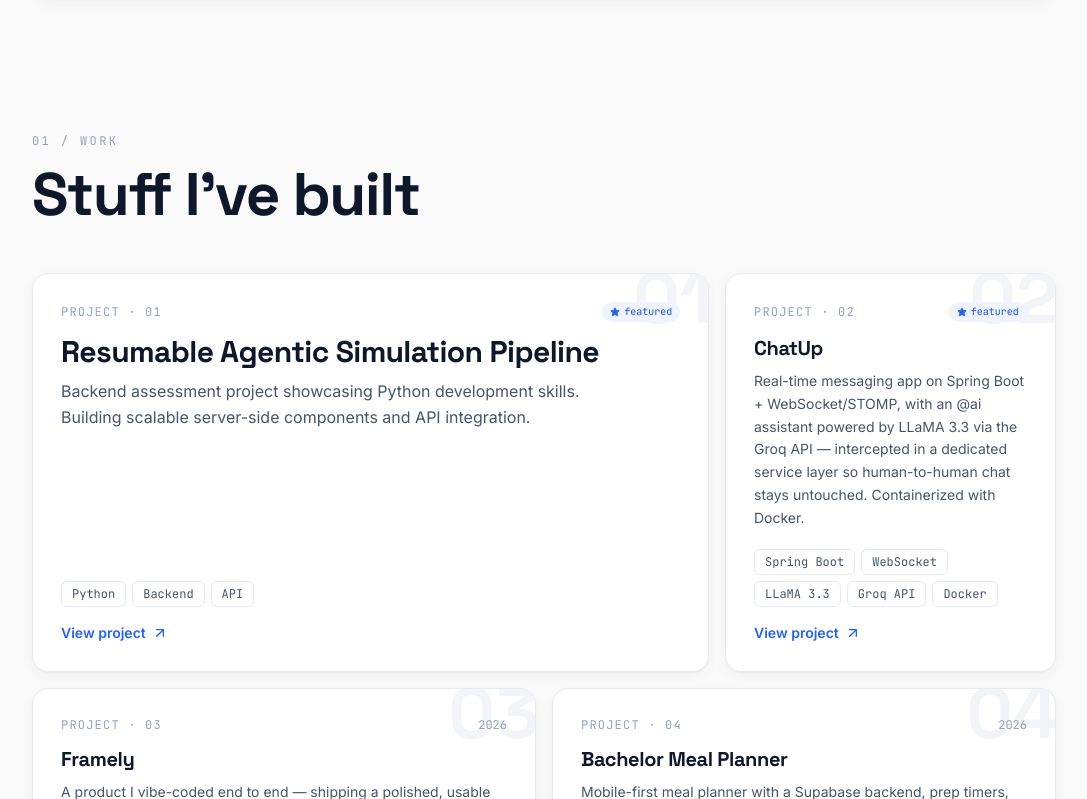
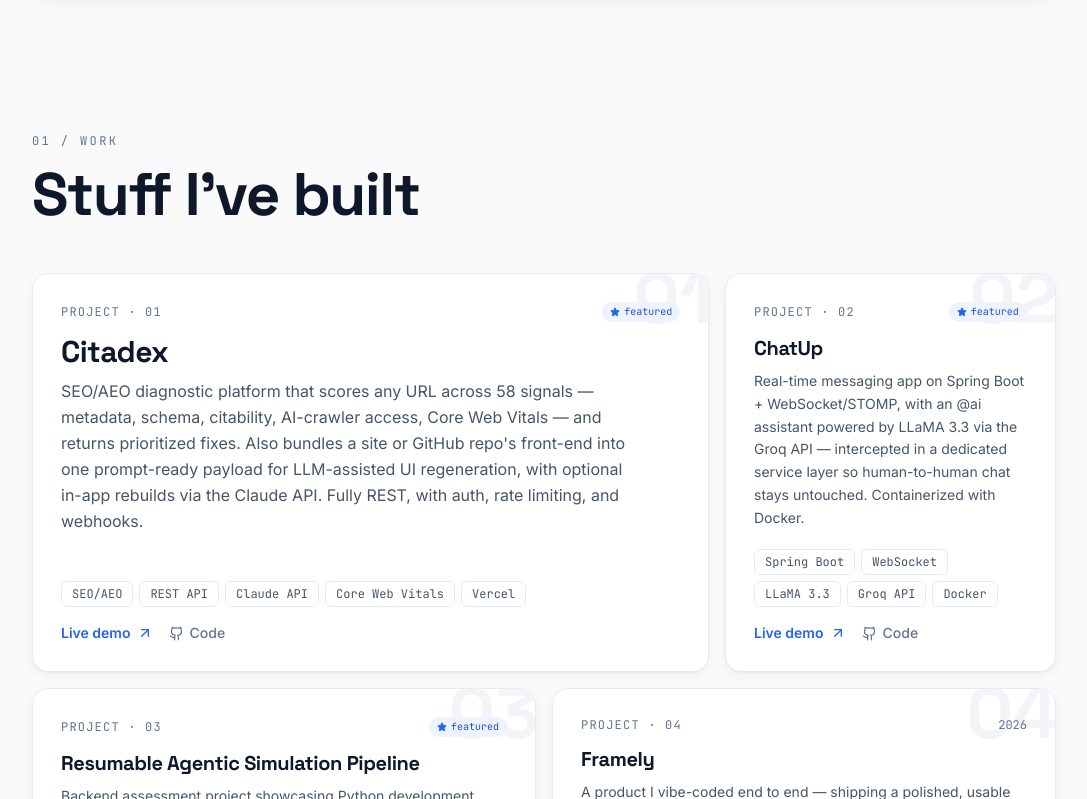
Before and after one commit to HassanYosuf/Portfolio, a React (Vite) app: page / in a window 1280 px wide. Shown: the part 921-1720 px from the top of the page, without its empty margins (96-1183 px from the left). Built offline with nearby package versions, Linux system fonts and the light colour scheme.

Commit message:
feat: enhance accessibility and UI improvements across components

```diff
--- a/src/App.jsx
+++ b/src/App.jsx
@@ -1,4 +1,5 @@
 import { useState } from 'react';
+import { MotionConfig } from 'framer-motion';
 import { Navigation } from './components/Navigation';
 import { Hero } from './components/Hero';
 import { Metrics } from './components/Metrics';
@@ -17,14 +18,15 @@
   const [paletteOpen, setPaletteOpen] = useState(false);
 
   return (
-    <>
+    <MotionConfig reducedMotion="user">
+      <a href="#main" className="skip-link">Skip to content</a>
       <Backdrop />
       <CommandPalette open={paletteOpen} setOpen={setPaletteOpen} contact={portfolioData.contact} />
 
       <div className="overflow-x-hidden relative z-[1]">
         <Navigation onOpenPalette={() => setPaletteOpen(true)} />
 
-        <main>
+        <main id="main">
           <Hero
             name={portfolioData.name}
             title={portfolioData.title}
@@ -43,6 +45,6 @@
 
         <Footer contact={portfolioData.contact} />
       </div>
-    </>
+    </MotionConfig>
   );
 }
--- a/src/components/CommandPalette.jsx
+++ b/src/components/CommandPalette.jsx
@@ -15,8 +15,10 @@
 export function CommandPalette({ open, setOpen, contact }) {
   const [query, setQuery] = useState('');
   const [active, setActive] = useState(0);
+  const [copied, setCopied] = useState(false);
   const inputRef = useRef(null);
   const listRef = useRef(null);
+  const triggerRef = useRef(null);
 
   const commands = useMemo(() => {
     const go = (id) => () => {
@@ -34,9 +36,19 @@
       { id: 'github', label: 'Open GitHub', hint: 'external', run: () => window.open(links.GitHub, '_blank') },
       { id: 'linkedin', label: 'Open LinkedIn', hint: 'external', run: () => window.open(links.LinkedIn, '_blank') },
       { id: 'twitter', label: 'Open Twitter', hint: 'external', run: () => window.open(links.Twitter, '_blank') },
-      { id: 'contact-mail', label: 'Copy email', hint: contact.email, run: () => navigator.clipboard?.writeText(contact.email) },
+      {
+        id: 'contact-mail',
+        label: copied ? 'Email copied' : 'Copy email',
+        hint: contact.email,
+        keepOpen: true,
+        run: () => {
+          navigator.clipboard?.writeText(contact.email);
+          setCopied(true);
+          setTimeout(() => setCopied(false), 1600);
+        },
+      },
     ];
-  }, [contact]);
+  }, [contact, copied]);
 
   const filtered = useMemo(() => {
     const q = query.trim().toLowerCase();
@@ -60,13 +72,23 @@
 
   useEffect(() => {
     if (open) {
+      triggerRef.current = document.activeElement;
       setQuery('');
       setActive(0);
+      setCopied(false);
       setTimeout(() => inputRef.current?.focus(), 20);
+    } else if (triggerRef.current instanceof HTMLElement) {
+      // Return focus to whatever opened the palette
+      triggerRef.current.focus();
     }
   }, [open]);
 
   useEffect(() => { setActive(0); }, [query]);
+
+  // Keep the highlighted row visible as you arrow through the list
+  useEffect(() => {
+    listRef.current?.children[active]?.scrollIntoView({ block: 'nearest' });
+  }, [active]);
 
   const onInputKey = (e) => {
     if (e.key === 'ArrowDown') {
@@ -78,7 +100,7 @@
     } else if (e.key === 'Enter') {
       e.preventDefault();
       const cmd = filtered[active];
-      if (cmd) { cmd.run(); setOpen(false); }
+      if (cmd) { cmd.run(); if (!cmd.keepOpen) setOpen(false); }
     }
   };
 
@@ -128,7 +150,7 @@
                   <li key={cmd.id}>
                     <button
                       onMouseEnter={() => setActive(i)}
-                      onClick={() => { cmd.run(); setOpen(false); }}
+                      onClick={() => { cmd.run(); if (!cmd.keepOpen) setOpen(false); }}
                       className={`flex w-full items-center gap-3 rounded-lg px-3 py-2.5 text-left transition-colors ${
                         i === active ? 'bg-accent-soft text-accent-ink' : 'text-ink hover:bg-paper-2'
                       }`}
--- a/src/components/Footer.jsx
+++ b/src/components/Footer.jsx
@@ -32,7 +32,7 @@
           }}
         />
         <div className="relative max-w-3xl mx-auto text-center">
-          <motion.p variants={item} className="font-mono text-xs tracking-[0.2em] uppercase text-ink-subtle mb-6">
+          <motion.p variants={item} className="font-mono text-xs tracking-[0.2em] uppercase text-white/55 mb-6">
             06 / Contact
           </motion.p>
           <motion.h2
@@ -40,7 +40,7 @@
             className="font-display text-4xl sm:text-5xl md:text-6xl font-bold leading-[1.05] tracking-tight"
           >
             Let&apos;s build something<br />
-            <span className="text-ink-subtle">that scales.</span>
+            <span className="text-white/45">that scales.</span>
           </motion.h2>
 
           <motion.div variants={item} className="mt-10 flex flex-col items-center gap-5">
@@ -73,7 +73,7 @@
                   href={link.url}
                   target="_blank"
                   rel="noopener noreferrer"
-                  className="inline-flex items-center gap-2 text-sm font-medium text-ink-subtle hover:text-paper transition-colors"
+                  className="inline-flex items-center gap-2 text-sm font-medium text-white/65 hover:text-paper transition-colors"
                 >
                   {Icon && <Icon size={16} />}
                   {link.title}
@@ -84,7 +84,7 @@
 
           <motion.div
             variants={item}
-            className="mt-14 pt-8 border-t border-white/10 font-mono text-xs text-ink-subtle"
+            className="mt-14 pt-8 border-t border-white/10 font-mono text-xs text-white/55"
           >
             <p>© 2026 Hassan Yosuf</p>
             <p className="mt-1.5">built &amp; shipped with intent · bengaluru, in</p>
--- a/src/components/Navigation.jsx
+++ b/src/components/Navigation.jsx
@@ -22,6 +22,20 @@
     window.addEventListener('scroll', onScroll, { passive: true });
     return () => window.removeEventListener('scroll', onScroll);
   }, []);
+
+  // Close the mobile menu on Escape or when the viewport grows to desktop.
+  useEffect(() => {
+    if (!open) return;
+    const onKey = (e) => e.key === 'Escape' && setOpen(false);
+    const mq = window.matchMedia('(min-width: 768px)');
+    const onChange = (e) => e.matches && setOpen(false);
+    window.addEventListener('keydown', onKey);
+    mq.addEventListener('change', onChange);
+    return () => {
+      window.removeEventListener('keydown', onKey);
+      mq.removeEventListener('change', onChange);
+    };
+  }, [open]);
 
   useEffect(() => {
     const observer = new IntersectionObserver(
@@ -50,7 +64,11 @@
     >
       <div className="max-w-6xl mx-auto px-6 py-3.5 flex justify-between items-center">
         <div className="flex items-center gap-3">
-          <a href="#" className="font-display text-lg font-bold tracking-tight text-ink">
+          <a
+            href="#main"
+            aria-label="Back to top"
+            className="font-display text-lg font-bold tracking-tight text-ink rounded"
+          >
             HY<span className="text-accent">.</span>
           </a>
           <div className="hidden md:flex items-center gap-1.5 pl-3 border-l border-line">
@@ -92,13 +110,14 @@
         {/* Hamburger */}
         <button
           onClick={() => setOpen((o) => !o)}
-          className="md:hidden flex flex-col justify-center items-center w-8 h-8 gap-1.5"
-          aria-label="Toggle menu"
+          className="md:hidden flex flex-col justify-center items-center w-8 h-8 gap-1.5 rounded"
+          aria-label={open ? 'Close menu' : 'Open menu'}
           aria-expanded={open}
+          aria-controls="mobile-menu"
         >
-          <span className={`block h-0.5 w-6 bg-ink transition-transform duration-300 ${open ? 'rotate-45 translate-y-2' : ''}`} />
-          <span className={`block h-0.5 w-6 bg-ink transition-opacity duration-300 ${open ? 'opacity-0' : ''}`} />
-          <span className={`block h-0.5 w-6 bg-ink transition-transform duration-300 ${open ? '-rotate-45 -translate-y-2' : ''}`} />
+          <span aria-hidden="true" className={`block h-0.5 w-6 bg-ink transition-transform duration-300 ${open ? 'rotate-45 translate-y-2' : ''}`} />
+          <span aria-hidden="true" className={`block h-0.5 w-6 bg-ink transition-opacity duration-300 ${open ? 'opacity-0' : ''}`} />
+          <span aria-hidden="true" className={`block h-0.5 w-6 bg-ink transition-transform duration-300 ${open ? '-rotate-45 -translate-y-2' : ''}`} />
         </button>
       </div>
 
@@ -110,6 +129,7 @@
             animate={{ opacity: 1, height: 'auto' }}
             exit={{ opacity: 0, height: 0 }}
             transition={{ duration: 0.25 }}
+            id="mobile-menu"
             className="md:hidden overflow-hidden bg-paper border-t border-line"
           >
             <div className="flex flex-col px-6 py-4 gap-1">
--- a/src/data/portfolio.js
+++ b/src/data/portfolio.js
@@ -39,6 +39,26 @@
   projects: [
     {
       id: 1,
+      title: "Citadex",
+      description: "SEO/AEO diagnostic platform that scores any URL across 58 signals — metadata, schema, citability, AI-crawler access, Core Web Vitals — and returns prioritized fixes. Also bundles a site or GitHub repo's front-end into one prompt-ready payload for LLM-assisted UI regeneration, with optional in-app rebuilds via the Claude API. Fully REST, with auth, rate limiting, and webhooks.",
+      tags: ["SEO/AEO", "REST API", "Claude API", "Core Web Vitals", "Vercel"],
+      year: 2026,
+      featured: true,
+      demo: "https://citadex-c.vercel.app/",
+      link: "https://github.com/HassanYosuf/Citadex",
+    },
+    {
+      id: 2,
+      title: "ChatUp",
+      description: "Real-time messaging app on Spring Boot + WebSocket/STOMP, with an @ai assistant powered by LLaMA 3.3 via the Groq API — intercepted in a dedicated service layer so human-to-human chat stays untouched. Containerized with Docker.",
+      tags: ["Spring Boot", "WebSocket", "LLaMA 3.3", "Groq API", "Docker"],
+      year: 2025,
+      featured: true,
+      demo: "https://chatup-jg85.onrender.com/index.html",
+      link: "https://github.com/HassanYosuf/ChatUp",
+    },
+    {
+      id: 3,
       title: "Resumable Agentic Simulation Pipeline",
       description: "Backend assessment project showcasing Python development skills. Building scalable server-side components and API integration.",
       tags: ["Python", "Backend", "API"],
@@ -47,16 +67,7 @@
       link: "https://github.com/HassanYosuf/Ikelos-Backend-Assesment",
     },
     {
-      id: 2,
-      title: "ChatUp",
-      description: "Real-time messaging app on Spring Boot + WebSocket/STOMP, with an @ai assistant powered by LLaMA 3.3 via the Groq API — intercepted in a dedicated service layer so human-to-human chat stays untouched. Containerized with Docker.",
-      tags: ["Spring Boot", "WebSocket", "LLaMA 3.3", "Groq API", "Docker"],
-      year: 2025,
-      featured: true,
-      link: "https://github.com/HassanYosuf/ChatUp",
-    },
-    {
-      id: 3,
+      id: 4,
       title: "Framely",
       // TODO(Hassan): repo is private / 404 — confirm what Framely actually does and update this line + tags.
       description: "A product I vibe-coded end to end — shipping a polished, usable app fast with AI-assisted development. (Details to confirm.)",
@@ -65,7 +76,7 @@
       link: "https://github.com/HassanYosuf/Framely",
     },
     {
-      id: 4,
+      id: 5,
       title: "Bachelor Meal Planner",
       description: "Mobile-first meal planner with a Supabase backend, prep timers, and browser push notifications. Vibe-coded and shipped to production on Vercel.",
       tags: ["JavaScript", "Supabase", "PWA", "Notifications"],
@@ -74,20 +85,12 @@
       link: "https://github.com/HassanYosuf/bachelor-meal-planner",
     },
     {
-      id: 5,
+      id: 6,
       title: "Weather Application",
       description: "Weather forecasting app that fetches real-time data and displays weather information with an intuitive interface.",
       tags: ["React", "API", "Weather", "JavaScript"],
       year: 2025,
       link: "https://github.com/HassanYosuf/WeatherApp",
-    },
-    {
-      id: 6,
-      title: "Tic-Tac-Toe Game",
-      description: "Interactive Tic-Tac-Toe game built with Java Swing. Features full game logic and graphical interface.",
-      tags: ["Java", "Swing", "GUI", "Game"],
-      year: 2020,
-      link: "https://github.com/HassanYosuf/Tic-Tac-Toe-using-Swing",
     },
   ],
 
--- a/src/index.css
+++ b/src/index.css
@@ -32,6 +32,37 @@
 ::selection {
   background: #2563EB;
   color: #ffffff;
+}
+
+/* ---- Visible keyboard focus (was missing entirely) ---- */
+:focus-visible {
+  outline: 2px solid var(--accent);
+  outline-offset: 2px;
+  border-radius: 4px;
+}
+/* Pointer users on <button> shouldn't see a text cursor */
+button:not(:disabled),
+[role="button"]:not([aria-disabled="true"]) {
+  cursor: pointer;
+}
+
+/* ---- Skip link ---- */
+.skip-link {
+  position: fixed;
+  top: 0.75rem;
+  left: 0.75rem;
+  z-index: 200;
+  transform: translateY(-150%);
+  transition: transform 0.2s ease;
+  background: #0F172A;
+  color: #FAFAFB;
+  padding: 0.6rem 1rem;
+  border-radius: 8px;
+  font-size: 0.875rem;
+  font-weight: 600;
+}
+.skip-link:focus {
+  transform: translateY(0);
 }
 
 h1, h2, h3, h4, h5, h6 {
--- a/tailwind.config.js
+++ b/tailwind.config.js
@@ -14,7 +14,8 @@
         // Ink — cool slate scale
         ink: '#0F172A',
         'ink-muted': '#475569',
-        'ink-subtle': '#94A3B8',
+        // Darkened from #94A3B8 so small text clears WCAG AA (4.5:1) on light surfaces
+        'ink-subtle': '#64748B',
         // Lines
         line: '#E7EAF0',
         'line-strong': '#D5DAE4',
```
